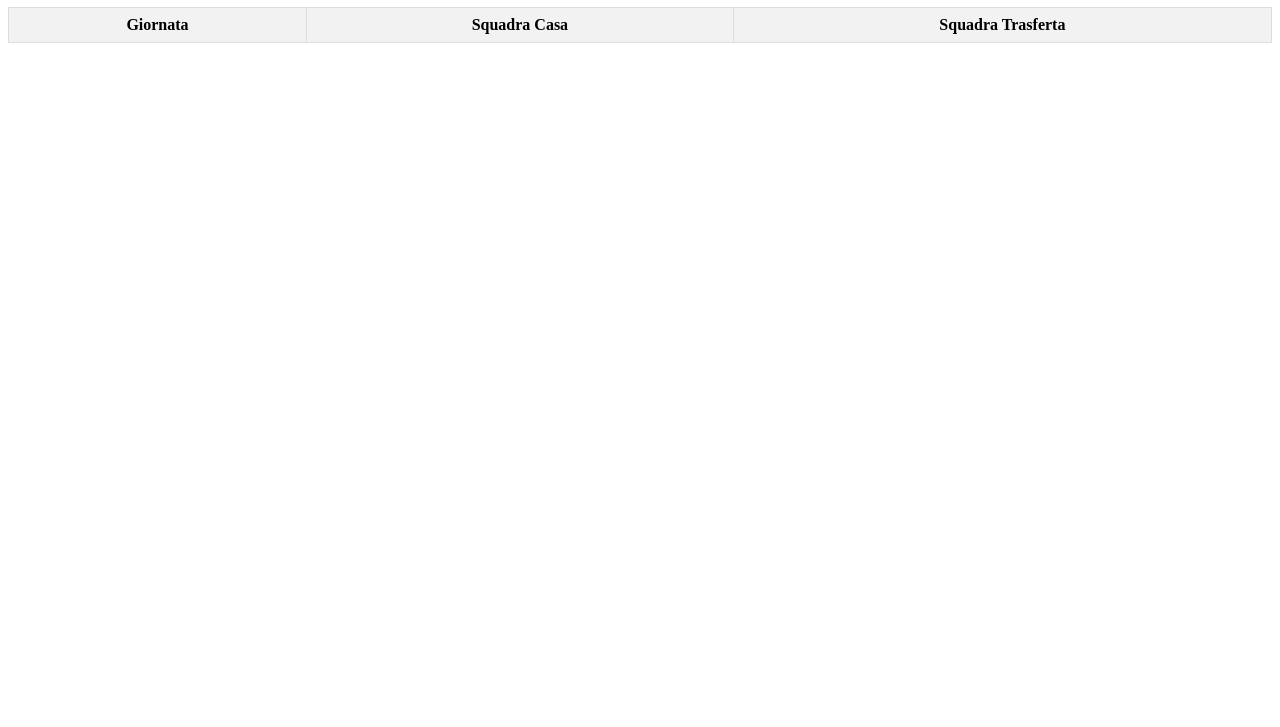
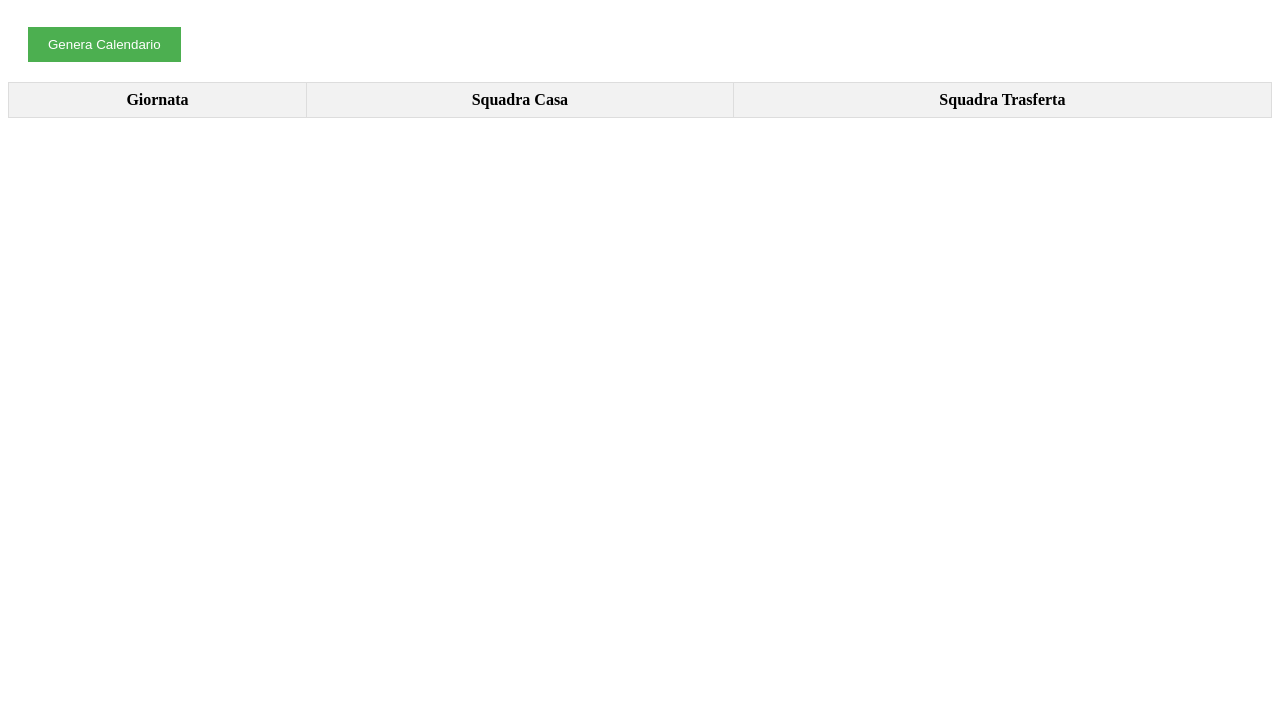
Before and after one commit to DavideBisceglie/davidebisceglie, a plain HTML site: page calendarioserieA.html in a window 1280 px wide. Shown: the part 73-800 px from the top of the page. Drawn offline with Linux system fonts and the light colour scheme.

Commit message:
Update calendarioserieA.html

```diff
--- a/calendarioserieA.html
+++ b/calendarioserieA.html
@@ -17,10 +17,22 @@
         th {
             background-color: #f2f2f2;
         }
+        button {
+            margin: 20px;
+            padding: 10px 20px;
+            background-color: #4CAF50;
+            color: white;
+            border: none;
+            cursor: pointer;
+        }
+        button:hover {
+            background-color: #45a049;
+        }
     </style>
 </head>
 <body>
     <h1>Calendario Serie A</h1>
+    <button onclick="generaEVisualizzaCalendario()">Genera Calendario</button>
     <table id="calendario">
         <thead>
             <tr>
@@ -35,7 +47,7 @@
     </table>
 
     <script>
-        const squadre = ["Atalanta", "Bologna", "Cagliari", "Como" "Empoli", "Fiorentina", "Genoa", "Inter", "Juventus", "Lazio", "Lecce", "Milan", "Monza", "Napoli", "Parma" "Roma", "Torino", "Udinese", "Verona", "Venezia"];
+        const squadre = ["Atalanta", "Bologna", "Cagliari", "Empoli", "Fiorentina", "Genoa", "Inter", "Juventus", "Lazio", "Lecce", "Milan", "Napoli", "Roma", "Salernitana", "Sampdoria", "Sassuolo", "Torino", "Udinese", "Verona", "Spezia"];
 
         function shuffle(array) {
             for (let i = array.length - 1; i > 0; i--) {
@@ -62,6 +74,7 @@
 
         function renderCalendario(giornate) {
             const tbody = document.querySelector("#calendario tbody");
+            tbody.innerHTML = "";  // Pulisce il contenuto della tabella
             giornate.forEach((giornata, index) => {
                 giornata.forEach(partita => {
                     const tr = document.createElement("tr");
@@ -71,8 +84,10 @@
             });
         }
 
-        const calendario = generaCalendario();
-        renderCalendario(calendario);
+        function generaEVisualizzaCalendario() {
+            const calendario = generaCalendario();
+            renderCalendario(calendario);
+        }
     </script>
 </body>
 </html>
```
